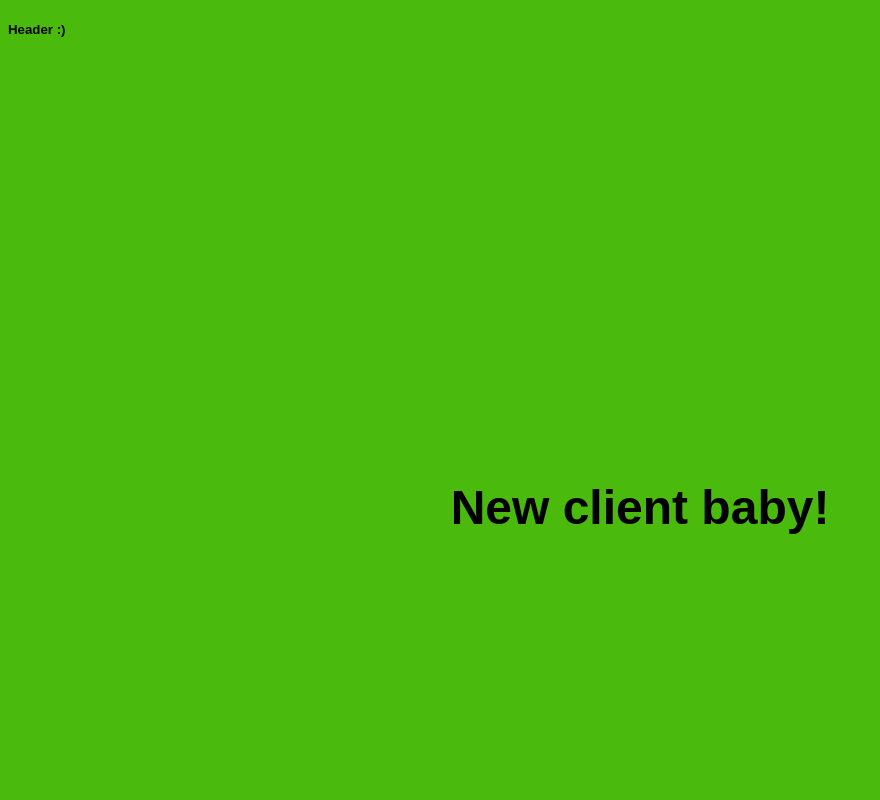
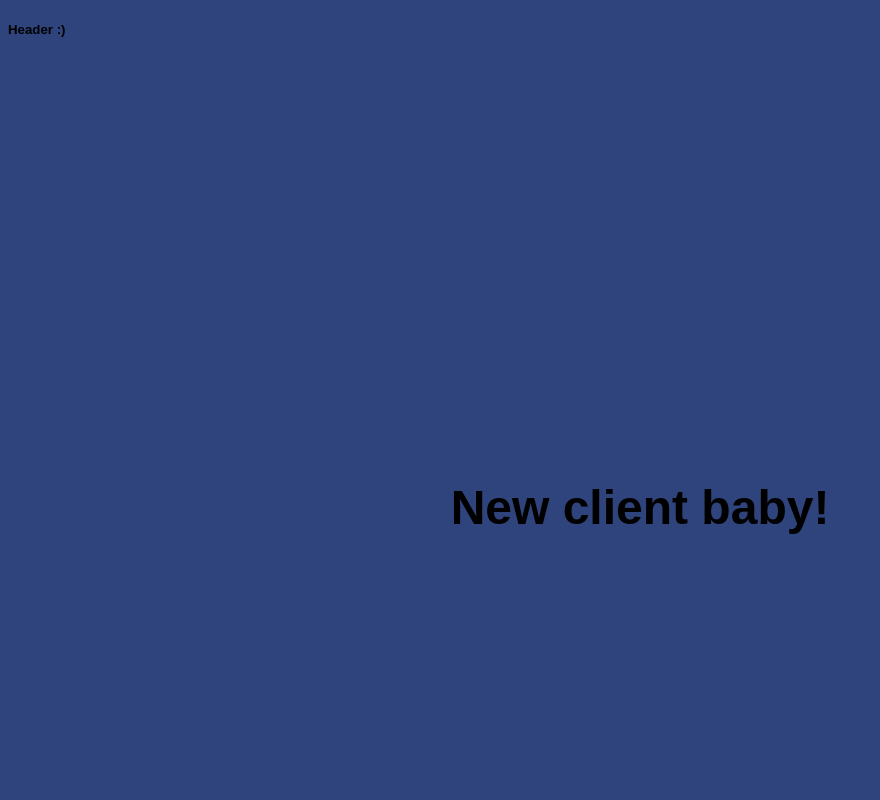
Before and after one commit to fjinkis/test, a website: page client/index.html in a window 1280 px wide. Shown: the top 800 px of the page, without its empty margins (0-880 px from the left). Drawn offline with Linux system fonts and the light colour scheme.

```diff
--- a/client/index.html
+++ b/client/index.html
@@ -1,7 +1,7 @@
 <!doctype html>
 
 <html style="
-    background: #4abb0d;
+    background: #2f437c;
     font-family: fantasy;
     align-items: center;
     align-content: center;
```
Also changed, not shown: .circleci/config.yml.
